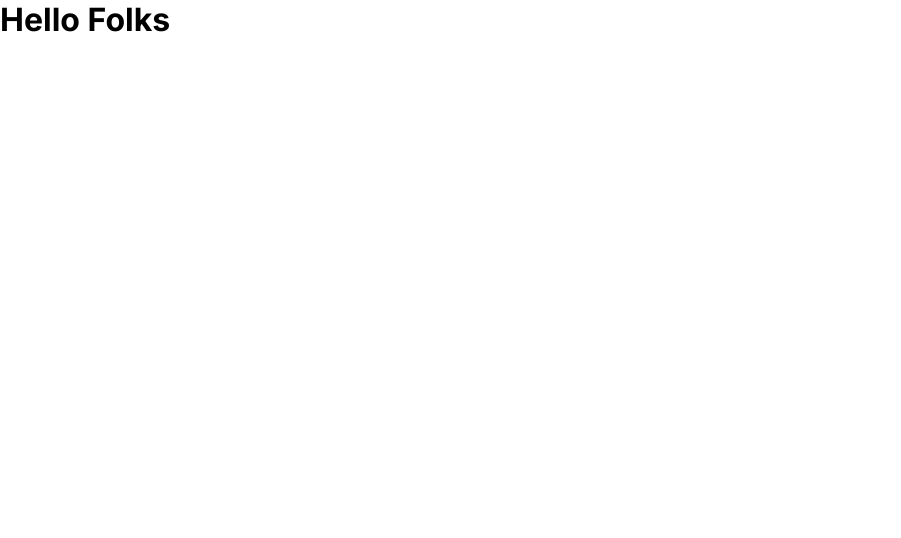
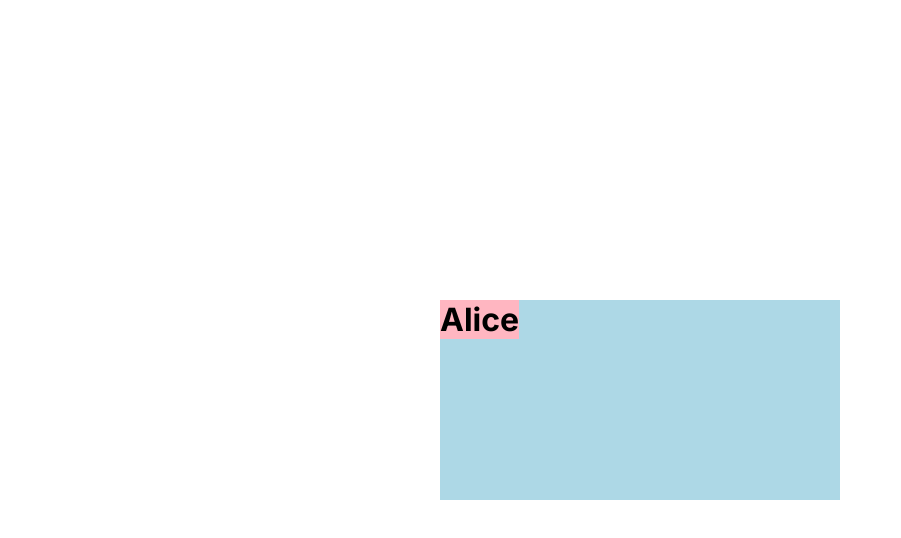
Before and after one commit to Palomia/gmtk-2023, a Next.js app: page / in a window 1280 px wide. Shown: the top 538 px of the page, without its empty margins (0-901 px from the left). Built offline with nearby package versions, Linux system fonts and the light colour scheme.

Commit message:
Create Game

```diff
--- /dev/null
+++ b/src/app/Character.module.css
@@ -0,0 +1,4 @@
+.root {
+  position: absolute;
+  background: lightpink;
+}
--- /dev/null
+++ b/src/app/Character.tsx
@@ -0,0 +1,11 @@
+import style from './Character.module.css';
+
+type Props = {
+  name: string;
+};
+
+function Character({ name }: Props) {
+  return <h1 className={style.root}>{name}</h1>;
+}
+
+export default Character;
--- /dev/null
+++ b/src/app/Game.module.css
@@ -0,0 +1,5 @@
+.root {
+  background-color: lightblue;
+  width: 400px;
+  height: 200px;
+}
--- /dev/null
+++ b/src/app/Game.tsx
@@ -0,0 +1,13 @@
+import Character from './Character';
+
+import styles from './Game.module.css';
+
+function Game() {
+  return (
+    <div className={styles.root}>
+      <Character name="Alice" />
+    </div>
+  );
+}
+
+export default Game;
--- a/src/app/globals.css
+++ b/src/app/globals.css
@@ -83,6 +83,12 @@ html,
 body {
   max-width: 100vw;
   overflow-x: hidden;
+  height: 100%;
+}
+
+body {
+  display: grid;
+  place-items: center;
 }
 
 body {
--- a/src/app/page.tsx
+++ b/src/app/page.tsx
@@ -1,7 +1,8 @@
 import Image from 'next/image';
 import styles from './page.module.css';
 import Title from './Title';
+import Game from './Game';
 
 export default function Home() {
-  return <Title text="Hello Folks" />;
+  return <Game />;
 }
```
